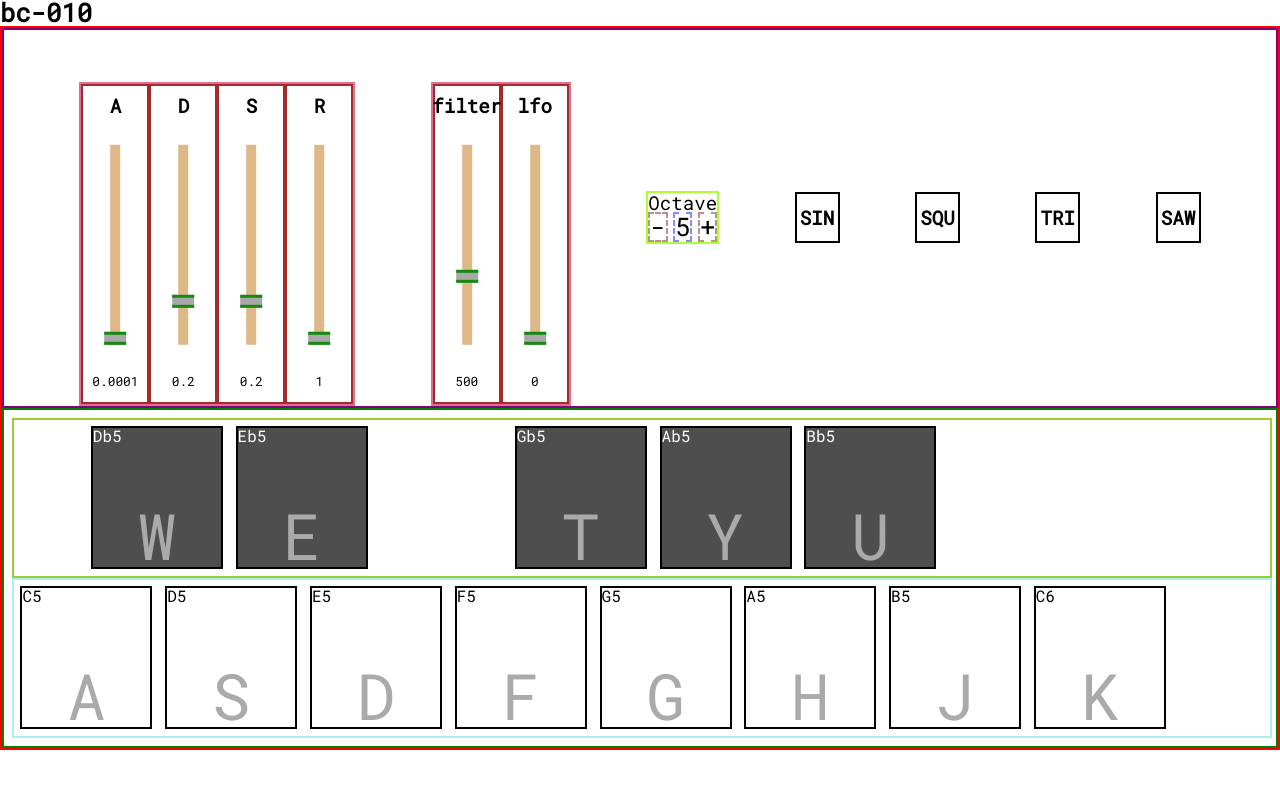
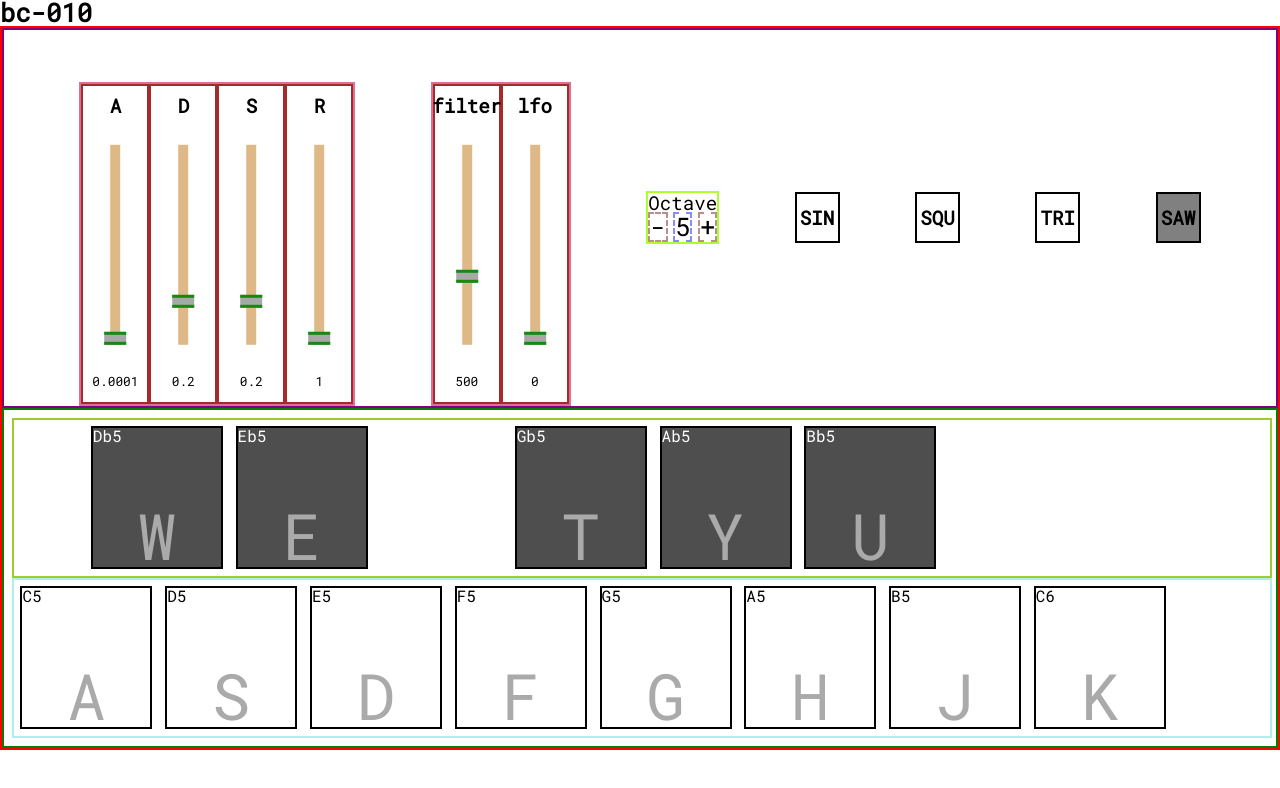
Before and after one commit to bcimbali/bc-010, a React (Create React App) app: page / in a window 1280 px wide. Shown: the top 788 px of the page. Built offline with nearby package versions, Linux system fonts and the light colour scheme.

Commit message:
Display selected oscillator in control panel Prior to this change, the selected oscillator type was not displayed to user.
This change toggles the `btn-selected` css class for the
selected oscillator.

```diff
--- a/src/App.css
+++ b/src/App.css
@@ -60,6 +60,10 @@ body {
   background-color: #5e5d5d;
   color: white;
   cursor: pointer;
+}
+
+.btn-selected {
+  background-color: #808080;
 }
 
 .btn-text {
--- a/src/App.jsx
+++ b/src/App.jsx
@@ -40,7 +40,6 @@ class App extends Component {
 
   // Actually plays the note on the synth:
   keyPress(note) {
-    console.log('note is: ', note);
     this.synth.triggerAttackRelease(note, "8n");
   }
 
@@ -139,6 +138,7 @@ class App extends Component {
           keyPress={this.keyPress}
           lfoValue={frequency}
           octave={octave}
+          oscillator={oscillator}
           toggleOscillator={this.toggleOscillator}
         />
       </div>
--- a/src/components/ControlPanel/ControlPanel.jsx
+++ b/src/components/ControlPanel/ControlPanel.jsx
@@ -16,6 +16,7 @@ function ControlPanel({
   increaseOctave,
   lfoValue,
   octave,
+  oscillator,
   toggleOscillator
 }) {
   return(
@@ -42,6 +43,7 @@ function ControlPanel({
       <OscillatorBtn
         abbr={abbr}
         key={`${id}-${type}`}
+        oscillator={oscillator}
         toggleOscillator={toggleOscillator}
         type={type}
       />
--- a/src/components/Keyboard/Keyboard.jsx
+++ b/src/components/Keyboard/Keyboard.jsx
@@ -50,7 +50,6 @@ class Keyboard extends Component {
 
   // See if the letter pressed object is undefined...
   isObjUndefined(letterNote) {
-    console.log('letterNote in keyboard.jsx is: ', letterNote);
     if (typeof letterNote !== 'undefined') {
       this.handleNoteObj(letterNote)
     }
--- a/src/components/OctaveContainer/OctaveContainer.jsx
+++ b/src/components/OctaveContainer/OctaveContainer.jsx
@@ -6,7 +6,6 @@ function OctaveContainer({decreaseOctave ,increaseOctave, octave}) {
     <div className="octave-container">
       <OctaveHeader />
       <div className="octave-controls">
-
         <div
             className="octave-btn"
             onClick={() => decreaseOctave()}
--- a/src/components/OscillatorBtn/OscillatorBtn.jsx
+++ b/src/components/OscillatorBtn/OscillatorBtn.jsx
@@ -1,9 +1,9 @@
 import React from 'react';
 
-function OscillatorBtn({abbr, toggleOscillator, type}) {
+function OscillatorBtn({abbr, oscillator, toggleOscillator, type}) {
   return(
       <div
-        className="btn-toggle"
+        className={`btn-toggle ${type === oscillator ? 'btn-selected' : ''}`}
         onClick={() => toggleOscillator(type)}
       >
         <p className="btn-text">
--- a/src/components/OuterCasing/OuterCasing.jsx
+++ b/src/components/OuterCasing/OuterCasing.jsx
@@ -14,6 +14,7 @@ function OuterCasing({
   keyPress,
   lfoValue,
   octave,
+  oscillator,
   toggleOscillator
 }) {
   return(
@@ -30,6 +31,7 @@ function OuterCasing({
         key="control-panel"
         lfoValue={lfoValue}
         octave={octave}
+        oscillator={oscillator}
         toggleOscillator={toggleOscillator}
       />
       <Keyboard
```
Lines whose indentation alone changed are shown as unchanged.
